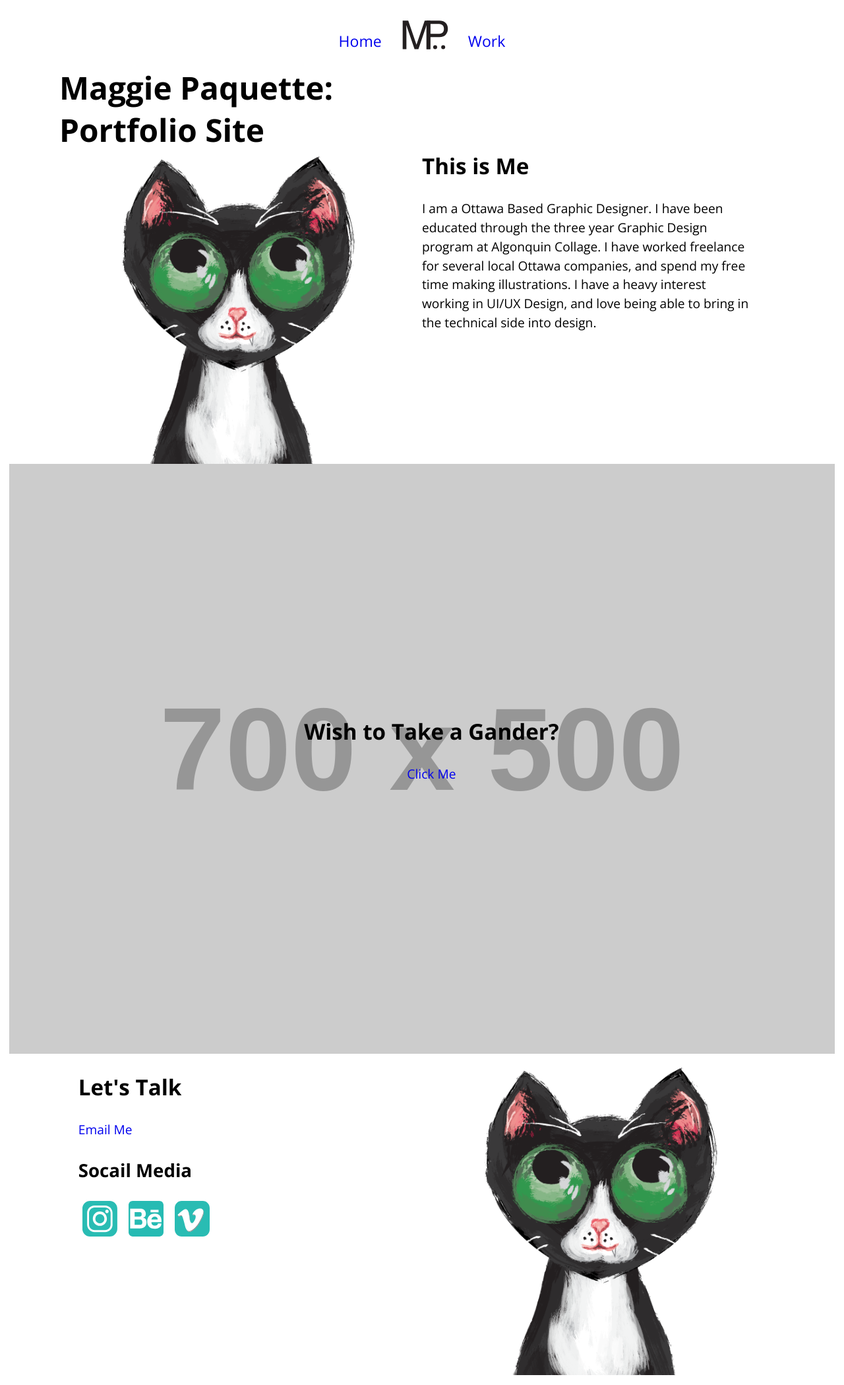
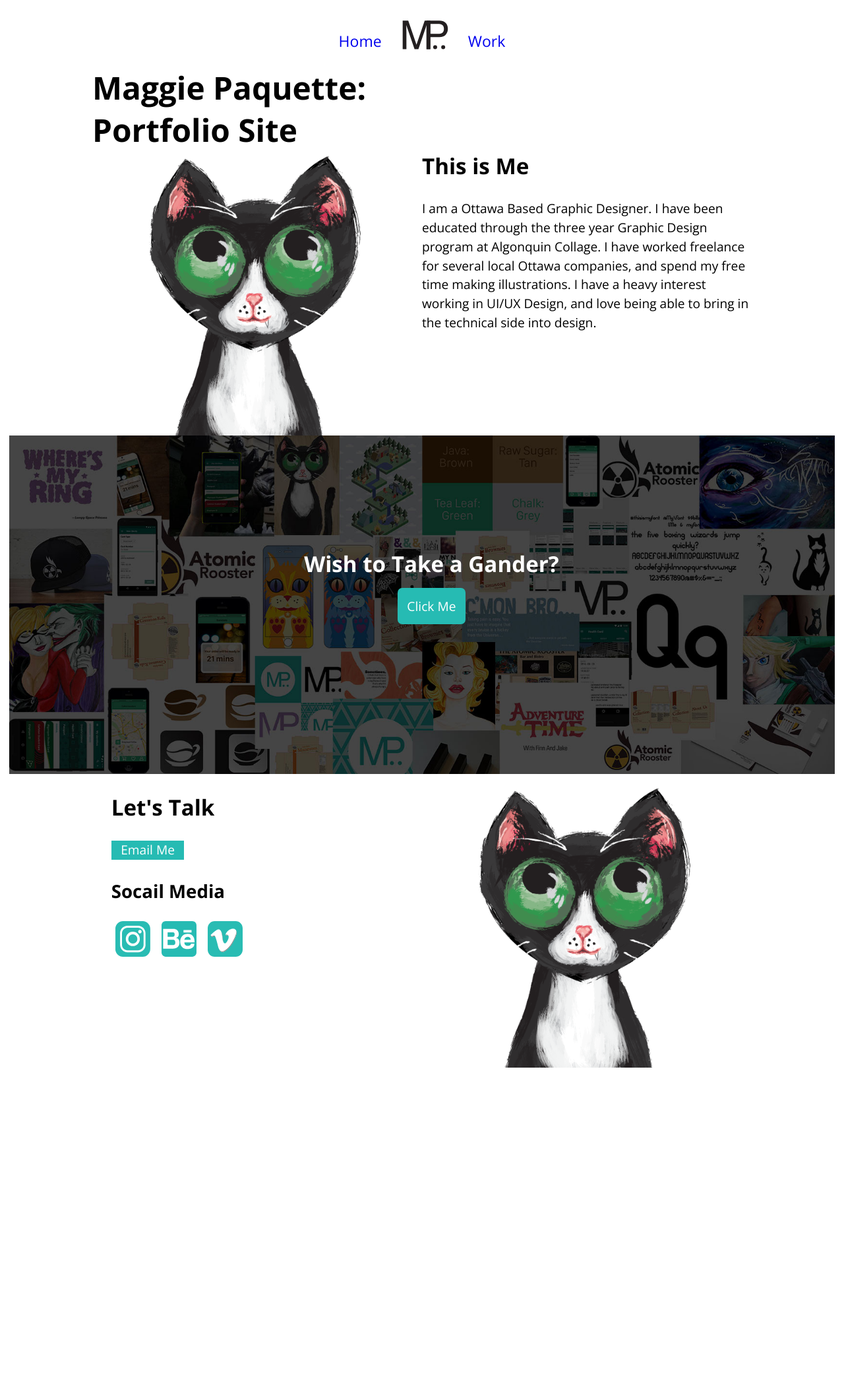
Before and after one commit to Mjams/portfolio-website, a Jekyll site: the page built from index.html, in a window 1280 px wide. Shown: the whole page at 66% size. Built offline with Jekyll 4.4.1, drawn with Linux system fonts in a browser that asks for light colours; after the commit the page ends 1632 px from its top, so only the background shows below that.

Commit message:
added more buttons and a background

```diff
--- a/css/main.css
+++ b/css/main.css
@@ -5,11 +5,10 @@
  */
 
 .web-button {
-  margin-top: 1.5em;
-  position: absolute;
+  position: relative;;
   color: white;
   background-color: #26bbb3;
-  padding: 1em;
+  padding: .75em;
   border-radius: 7px;
 }
 
@@ -22,7 +21,7 @@ aside {
 }
 
 .max-body, h1, h2 {
-  max-width: 1100px;
+  max-width: 1000px;
   margin: 0 auto;
 }
 
@@ -45,6 +44,7 @@ ul {
 }
 
 .txt {
+  color: #fff;
   width: 100%;
   position: absolute;
 }
@@ -65,7 +65,7 @@ ul {
 }
 
 .txt {
-  padding-top: 7em;
+  padding-top: 3em;
 }
 
 .social-icon {
@@ -85,7 +85,7 @@ ul {
   }
 
   .txt {
-    padding-top: 12em;
+    padding-top: 5em;
   }
 
 }
@@ -97,7 +97,7 @@ ul {
   }
 
   .txt {
-    padding-top: 20em;
+    padding-top: 9em;
   }
 
   .social-icon {
@@ -114,7 +114,7 @@ ul {
   }
 
   .txt {
-    padding-top: 23em;
+    padding-top: 12em;
   }
 
 }
--- a/illustration.html
+++ b/illustration.html
@@ -12,8 +12,6 @@ layout: default
     <div class="island-half unit xs-1 s-1 m-1-2 l-1-2 xl-1-2">
       <h3>Illustrator Brushes: Kitty</h3>
       <p>This is a stylized rendering of my dearly deceased cat. It is done in adobe illustrator using handpainted strokes in the brushes panel. Style inspired by Von Glitschka.</p>
-      <img class="used-program-icon" src="{{site.baseurl}}/images/illustrator.svg" alt="Adobe Illustrator icon so show Illustrator was used">
-      <img class="used-program-icon" src="{{site.baseurl}}/images/photoshop.svg" alt="Adobe Photoshop icon to show that Photoshop was used">
     </div>
   </div>
 
@@ -24,7 +22,6 @@ layout: default
     <div class="island-half unit xs-1 s-1 m-1-2 l-1-2 xl-1-2 unit-pull-m-1-2">
       <h3>Isometric Camping</h3>
       <p>Illustration done in the theme of the outdoors. The isometric effect give the image a three dimensional look, while being unique because it is not follow the rules of perspective</p>
-      <img class="used-program-icon" src="{{site.baseurl}}/images/illustrator.svg" alt="Adobe Illustrator icon so show Illustrator was used">
     </div>
   </div>
 
@@ -35,7 +32,6 @@ layout: default
     <div class="island-half unit xs-1 s-1 m-1-2 l-1-2 xl-1-2">
       <h3>Poster Design: Oktoberfest</h3>
       <p>Poster design to advertise Oktoberfest festival. This is a hand rendering that was digitalized and recoloured to have the two colour effect. Here is an example of the both the colour and the black and white version.</p>
-      <img class="used-program-icon" src="{{site.baseurl}}/images/illustrator.svg" alt="Adobe Illustrator icon so show Illustrator was used">
     </div>
   </div>
 
@@ -46,7 +42,6 @@ layout: default
     <div class="island-half unit xs-1 s-1 m-1-2 l-1-2 xl-1-2 unit-pull-m-1-2">
       <h3>iPhone 5 Skin</h3>
       <p>If you’re still using the iPhone 5, and you like cats, consider using this iPhone shin. It includes the background on your phone to complete the front image.</p>
-      <img class="used-program-icon" src="{{site.baseurl}}/images/illustrator.svg" alt="Adobe Illustrator icon so show Illustrator was used">
     </div>
   </div>
 </main>
--- a/index.html
+++ b/index.html
@@ -18,15 +18,15 @@ layout: default
   <div id="portfolio">
     <div class="text-center zindex-3 txt">
       <h3 class="">Wish to Take a Gander?</h3>
-      <a href="{{site.baseurl}}/portfolio/" class="">Click Me</a>
+      <a class="web-button" href="{{site.baseurl}}/portfolio/" class="">Click Me</a>
     </div>
-    <img class="banner-img img-flex" src="http://placehold.it/700x500" alt="">
+    <img class="banner-img img-flex" src="{{site.baseurl}}/images/collage-home.jpg" alt="">
   </div>
 
   <div id="contact" class="grid max-body">
     <div class="island unit s-1 m-1-2 l-1-2">
       <h3>Let's Talk</h3>
-      <p><a href="mailto:maggie.paquette200@gmail.com">Email Me</a></p>
+      <p><a class="web-button" href="mailto:maggie.paquette200@gmail.com">Email Me</a></p>
       <h4>Socail Media</h4>
       <div>
         <a href="https://www.instagram.com/maggie_paquette/"><img class="social-icon" src="{{site.baseurl}}/images/instagram.svg" alt="Icon of Instagram"></a>
@@ -35,7 +35,7 @@ layout: default
       </div>
     </div>
     <div class="pad-top-half unit xs-1 s-1 m-1-2 l-1-2">
-      <img class=" img-flex" src="{{site.baseurl}}/images/about-me-char.png" alt="Cat Character for design purposes">
+      <img class="img-flex" src="{{site.baseurl}}/images/about-me-char.png" alt="Cat Character for design purposes">
     </div>
   </div>
 </main>
```
Also changed, not shown: logobranding.html (+6 -9 lines), typography.html (+4 -6 lines), uiuxdesign.html (+5 -8 lines), images/collage-home.jpg (added).
